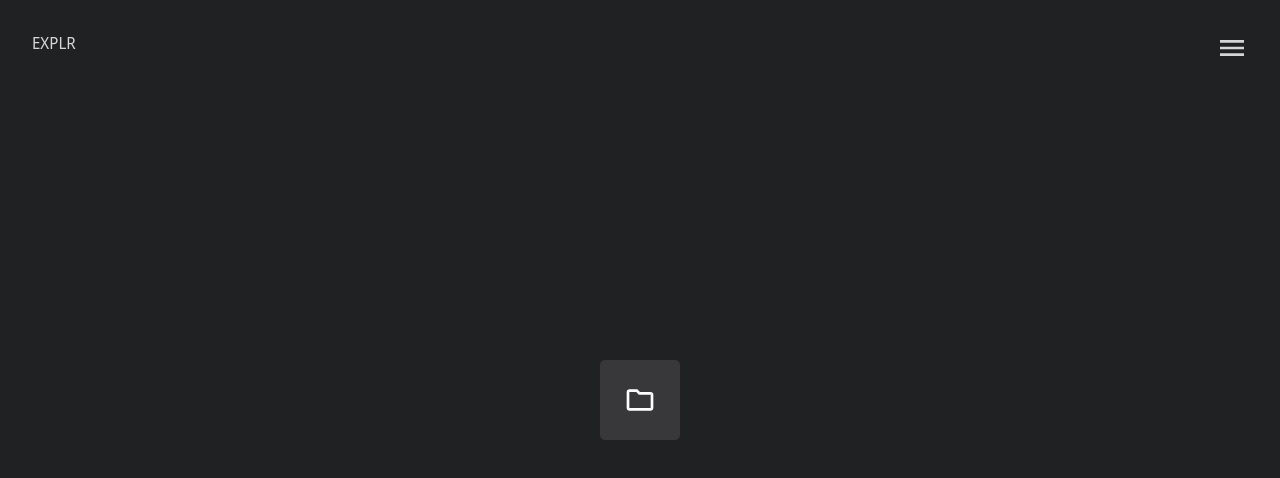
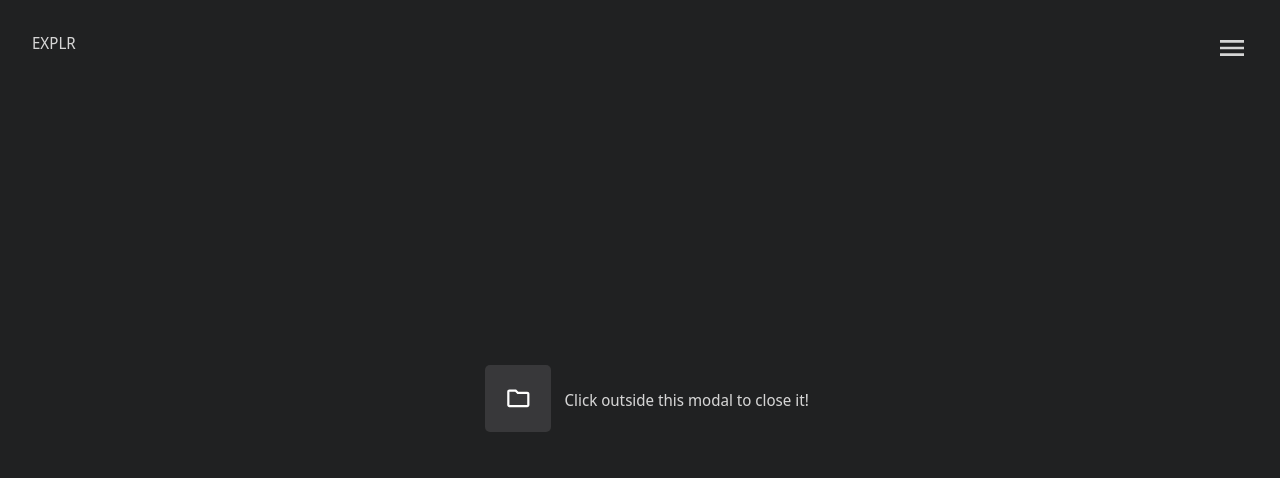
Before and after one commit to nathanmontt/EXPLR, a Vue app: page / in a window 1280 px wide. Shown: the top 478 px of the page. Built offline with nearby package versions, Linux system fonts and the light colour scheme.

Commit message:
Testing
Testing the teleport component to create a modal window

```diff
--- a/src/App.vue
+++ b/src/App.vue
@@ -1,4 +1,5 @@
 <script setup>
+  import ModalComponent from './components/common/ModalComponent.vue';
   import HeaderComponent from './components/layout/HeaderComponent.vue';
   import HomeComponent from './components/layout/HomeComponent.vue';
 </script>
@@ -10,6 +11,10 @@
     </header>
     <main>
       <HomeComponent />
+
+      <section>
+        <ModalComponent />
+      </section>
     </main>
   </body>
 </template>
--- /dev/null
+++ b/src/components/common/ModalComponent.vue
@@ -0,0 +1,22 @@
+<script setup>
+    /* IMPORTS */
+    import { ref, reactive } from 'vue';
+    import HomeComponent from '../layout/HomeComponent.vue';
+</script>
+
+<template>
+    <Teleport to="#modal" defer>
+        <div class="modal-bg">
+            <div class="modal">
+                Click outside this modal to close it!
+            </div>
+        </div>
+    </Teleport>
+</template>
+
+<style lang="scss">
+    @use '../../assets/styles/abstracts/variables' as *;
+    @use '../../assets/styles/layout/header' as *;
+    @use '../../assets/styles/base/base' as *;
+    @use '../../assets/styles/theme/themes' as *;
+</style>
--- a/src/components/layout/HomeComponent.vue
+++ b/src/components/layout/HomeComponent.vue
@@ -1,9 +1,21 @@
 <script setup>
     import FolderIcon from '../icons/player/FolderIcon.vue';
+    import ModalComponent from '../common/ModalComponent.vue';
+
 </script>
 
 <template>
     <div id="container-folder">
-        <FolderIcon/>
+        <button @click="console.log('opa')">
+            <FolderIcon />
+        </button>
+        <div id="modal"></div>
     </div>
 </template>
+
+<style scoped>
+    button {
+        background-color: transparent;
+        border: none;
+    }
+</style>
```
